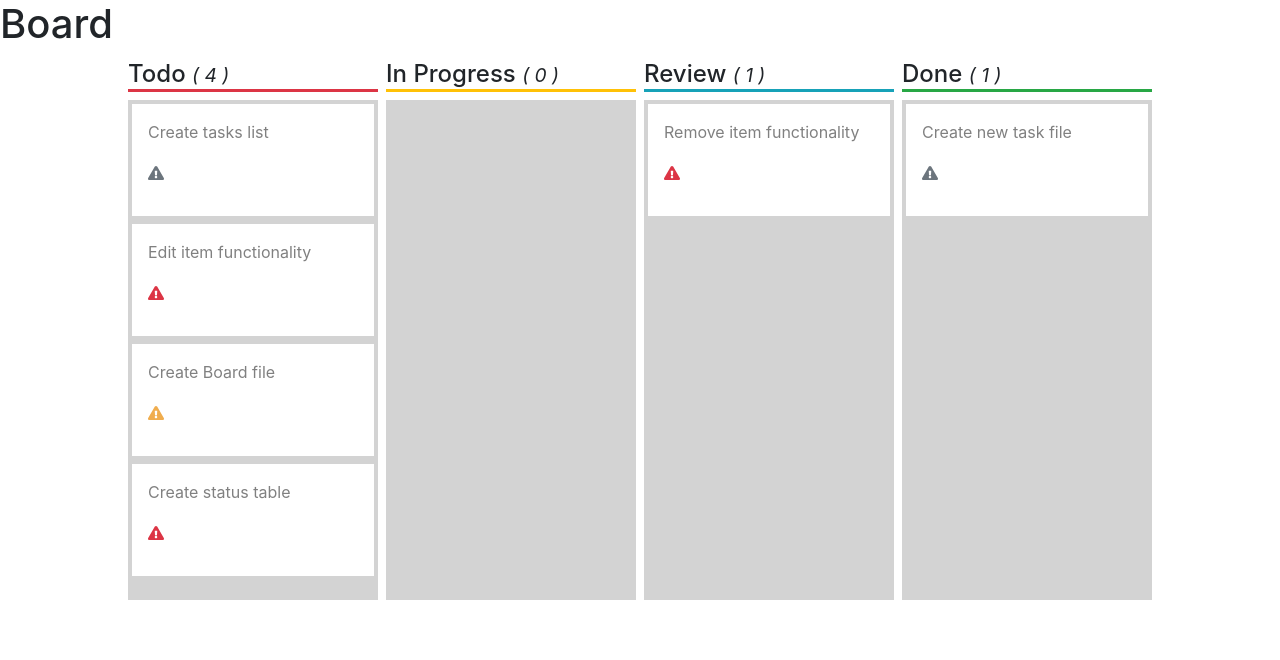
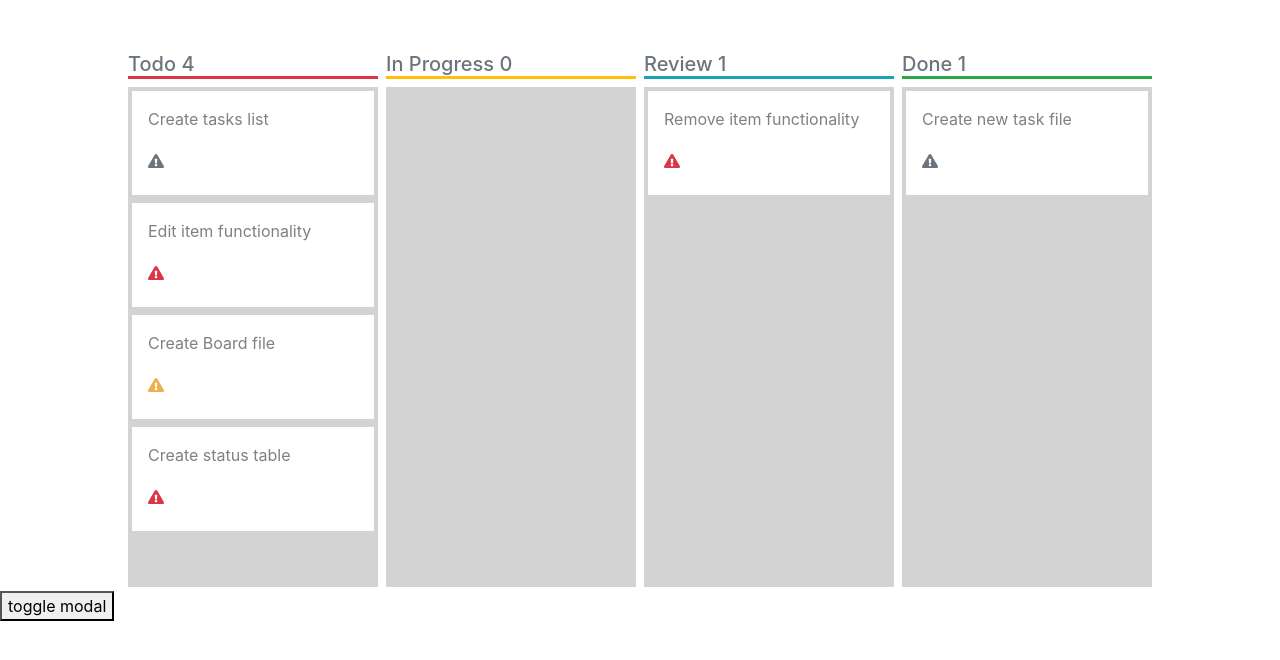
Before and after one commit to aliksayf/react-kanban-board-2.0, a React (Create React App) app: page / in a window 1280 px wide. Shown: the top 660 px of the page. Built offline with nearby package versions, Linux system fonts and the light colour scheme.

Commit message:
modal function

```diff
--- a/src/App.css
+++ b/src/App.css
@@ -50,3 +50,29 @@
 .title-border {
     border-bottom: 3px solid ;
 }
+
+.details {
+    display: none;
+    /*opacity: 0;*/
+}
+
+.show {
+    /*transition: width 100s, height 100s;*/
+    width: 100%;
+    height: 100%;
+    background-color: whitesmoke;
+    position: absolute;
+    display: block;
+    /*transition: opacity 4s;*/
+}
+
+.back {
+    z-index: -1;
+}
+
+.myModal {
+    width: 400px;
+    border: 1px solid grey;
+    margin: 10px auto 0;
+    background: grey;
+}
--- a/src/App.js
+++ b/src/App.js
@@ -1,12 +1,13 @@
 import React from 'react';
 import './App.css'
 import Board from "./components/Board";
+import TaskDetailsView from "./components/TaskDetailsView";
 
 function App() {
   return (
     <div >
-        <h1>Board</h1>
         <Board/>
+        <TaskDetailsView/>
     </div>
   );
 }
--- a/src/components/Board.js
+++ b/src/components/Board.js
@@ -3,6 +3,7 @@ import { tasks, status, colors } from '../data/tasks';
 import { DragDropContext, Droppable, Draggable } from 'react-beautiful-dnd';
 import _ from 'lodash';
 import TaskCard from "./TaskCard";
+import TaskDetailsView from "./TaskDetailsView";
 
 const onDragEnd = (result, taskList, setTaskList) => {
     if(!result.destination) return;
@@ -32,18 +33,19 @@ const onDragEnd = (result, taskList, setTaskList) => {
 export default function Board() {
 
     const [taskList, setTaskList] = useState(newArr)
+    const [modal, setModal] =  useState('modal')
 
     return (
         <div className='board' >
             <DragDropContext onDragEnd={result => onDragEnd(result, taskList, setTaskList)}>
                 {Object.entries(taskList).map(([id, column], idx) => {
                     return (
-                        <div className='d-flex flex-column align-items-center'
+                        <div className='d-flex flex-column align-items-center mt-5'
                              key={id}
                              >
                             <div className='m-1' >
-                                <h4 className={'align-center title-border border-' + colors[idx]}>
-                                    {column.name} <span className='small font-italic'>( {column.items.length} )</span></h4>
+                                <h5 className={'text-secondary align-center title-border border-' + colors[idx]}>
+                                    {column.name}  {column.items.length}  </h5>
                                 <Droppable droppableId={id} key={id}>
                                     {(provided, snapshot) => {
                                         return (
@@ -60,10 +62,10 @@ export default function Board() {
                                                                             <div ref={provided.innerRef}
                                                                                  {...provided.draggableProps}
                                                                                  {...provided.dragHandleProps}
+                                                                                 // style={{...provided.draggableProps.style}}
                                                                                  className={snapshot.isDragging ? 'item dimgrey' : 'item white'}
-                                                                                 style={{...provided.draggableProps.style}}
                                                                             >
-                                                                                <TaskCard item={item} />
+                                                                                <TaskCard item={item} modal={modal} setModal={setModal}/>
                                                                             </div>
                                                                         )
                                                                 }}
--- a/src/components/TaskCard.js
+++ b/src/components/TaskCard.js
@@ -1,17 +1,27 @@
-import React from "react";
-import { priorityColors, colors } from "../data/tasks";
+import React, {useState} from "react";
+import { priorityColors } from "../data/tasks";
 import { FaExclamationTriangle } from 'react-icons/fa'
+import TaskDetailsView from "./TaskDetailsView";
 
 export default function TaskCard (props) {
 
-     return (
-        <>
+
+    const toggleModal = () => {
+        if( props.modal === 'modal'){
+            props.setModal('show')
+        }else props.setModal('modal')
+    }
+
+    return (
+        <div className='m-n2 p-2 pb-sm-0' onClick={toggleModal}>
             <p>
                 {props.item.name}
             </p>
             <p>
                 <FaExclamationTriangle  className={priorityColors[props.item.priority]}/>
             </p>
-        </>
+
+
+        </div>
     )
 }
--- /dev/null
+++ b/src/components/TaskDetailsView.js
@@ -0,0 +1,37 @@
+import React, { useEffect, useState, useRef } from 'react'
+
+function TaskDetailsView() {
+    const outside = useRef()
+    const [isOpen, setIsOpen] = useState(false)
+
+    const handleClick = e => {
+        if (outside.current.contains(e.target)) {
+            return
+        }
+        setIsOpen(false)
+    }
+
+    useEffect(() => {
+        const getClick = document.addEventListener('click', handleClick)
+
+        return () => {
+            getClick()
+        }
+    }, [])
+
+    return (
+        <div
+            ref={outside}
+            >
+            <button onClick={() => setIsOpen(!isOpen)}>toggle modal</button>
+            {isOpen ? (
+                <div className="myModal">
+                    <p>Modal is open</p>
+                </div>
+            ) : null}
+        </div>
+    )
+}
+
+export default TaskDetailsView;
+//  https://www.youtube.com/watch?v=xSp98W9EYP8
```
